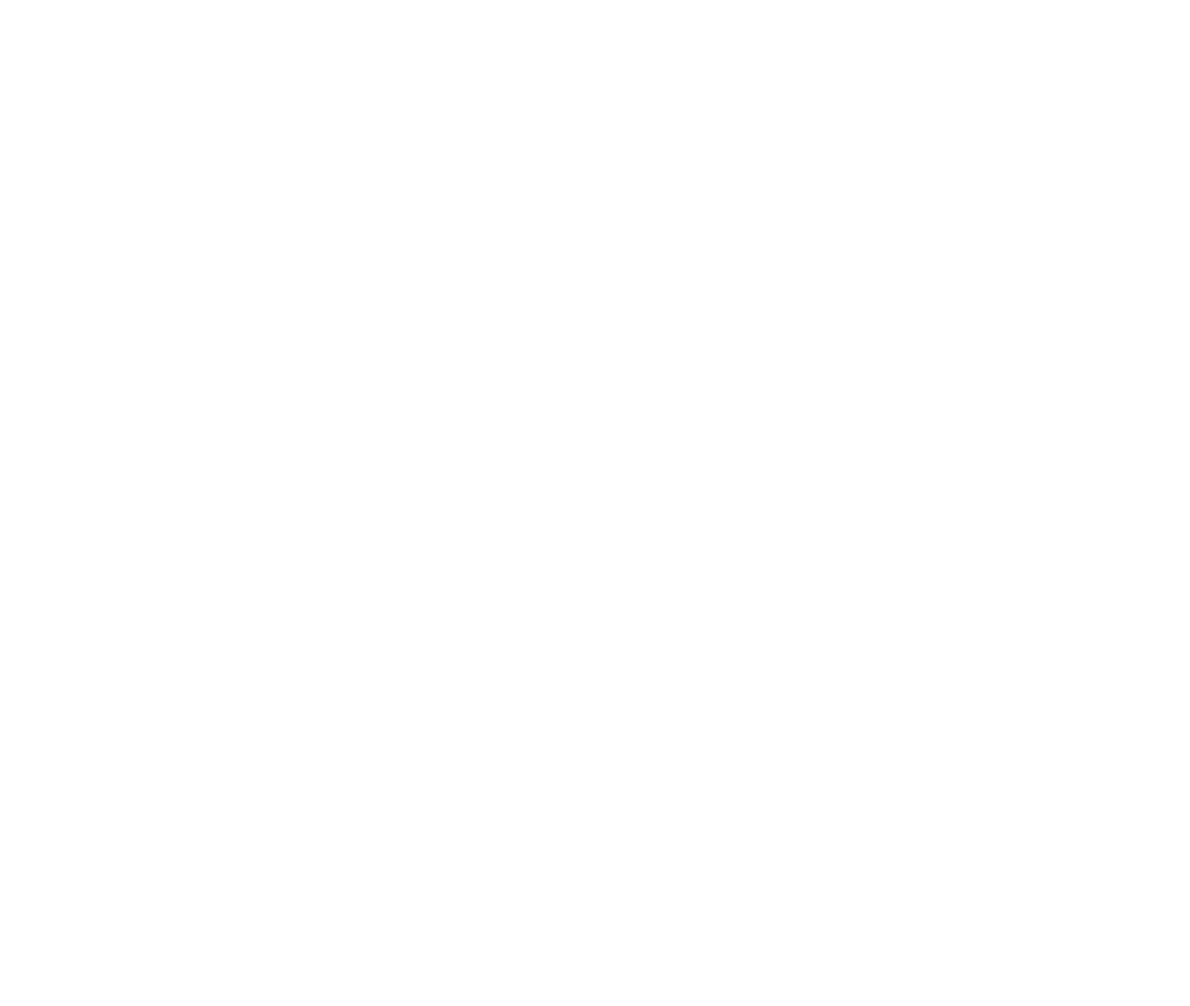
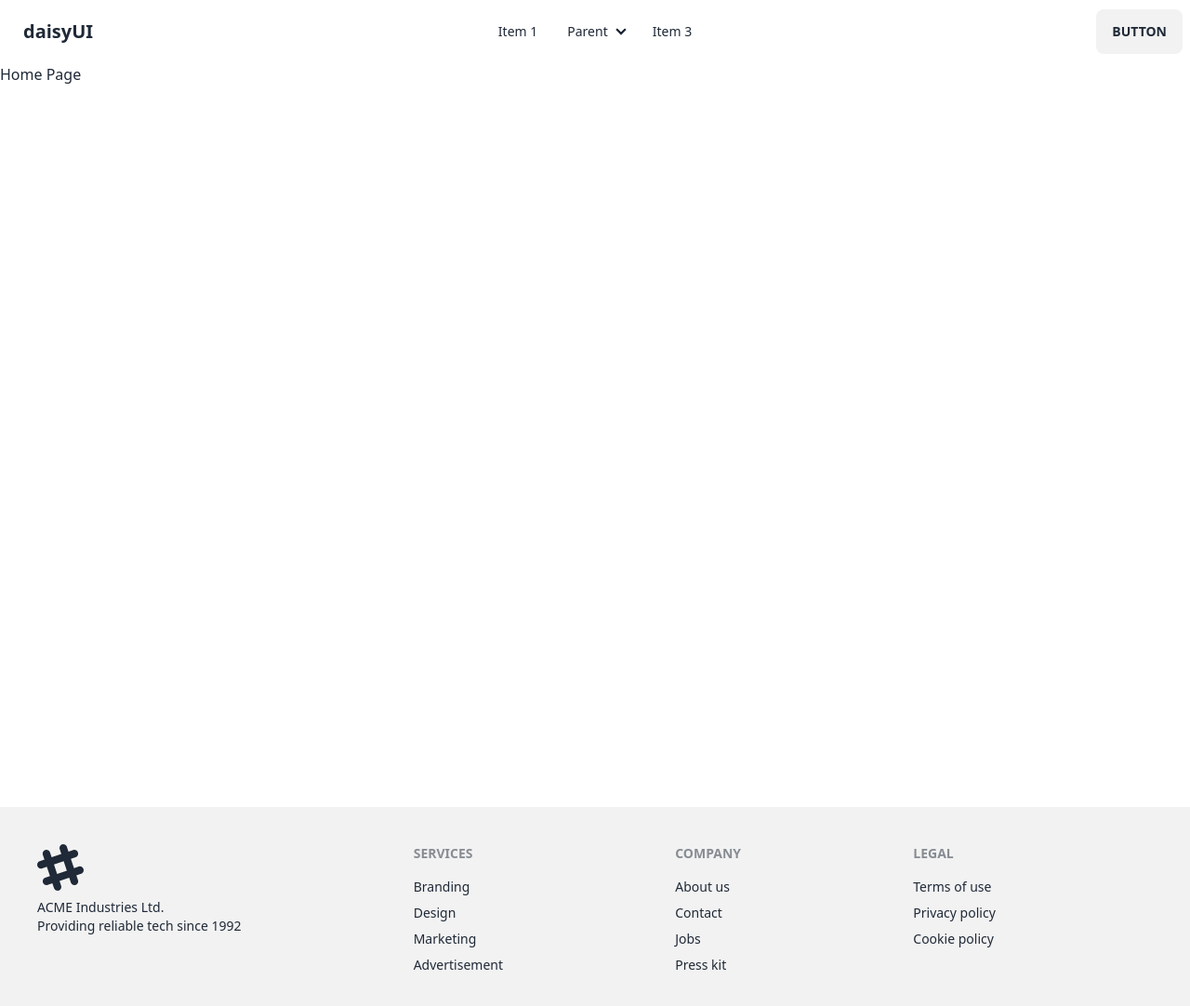
Before and after one commit to kamrulsaad/pc-builder-nextjs, a Next.js app: page / in a window 1280 px wide. Shown: the top 1082 px of the page at 93% size. Before the commit the page ends 800 px from the top, so only its background shows below. Built offline with nearby package versions, Linux system fonts and the light colour scheme.

Commit message:
Added basic Layout System

```diff
--- /dev/null
+++ b/src/components/Layouts/RootLayout.js
@@ -0,0 +1,17 @@
+import React from 'react'
+import Navbar from '../Shared/Navbar'
+import Footer from '../Shared/Footer'
+
+const RootLayout = ({ children }) => {
+    return (
+        <>
+            <Navbar />
+            <div className='min-h-screen'>
+                {children}
+            </div>
+            <Footer />
+        </>
+    )
+}
+
+export default RootLayout
--- /dev/null
+++ b/src/components/Shared/Footer.js
@@ -0,0 +1,34 @@
+import React from 'react'
+
+const Footer = () => {
+    return (
+        <footer className="footer p-10 bg-base-200 text-base-content">
+            <div>
+                <svg width="50" height="50" viewBox="0 0 24 24" xmlns="http://www.w3.org/2000/svg" fillRule="evenodd" clipRule="evenodd" className="fill-current"><path d="M22.672 15.226l-2.432.811.841 2.515c.33 1.019-.209 2.127-1.23 2.456-1.15.325-2.148-.321-2.463-1.226l-.84-2.518-5.013 1.677.84 2.517c.391 1.203-.434 2.542-1.831 2.542-.88 0-1.601-.564-1.86-1.314l-.842-2.516-2.431.809c-1.135.328-2.145-.317-2.463-1.229-.329-1.018.211-2.127 1.231-2.456l2.432-.809-1.621-4.823-2.432.808c-1.355.384-2.558-.59-2.558-1.839 0-.817.509-1.582 1.327-1.846l2.433-.809-.842-2.515c-.33-1.02.211-2.129 1.232-2.458 1.02-.329 2.13.209 2.461 1.229l.842 2.515 5.011-1.677-.839-2.517c-.403-1.238.484-2.553 1.843-2.553.819 0 1.585.509 1.85 1.326l.841 2.517 2.431-.81c1.02-.33 2.131.211 2.461 1.229.332 1.018-.21 2.126-1.23 2.456l-2.433.809 1.622 4.823 2.433-.809c1.242-.401 2.557.484 2.557 1.838 0 .819-.51 1.583-1.328 1.847m-8.992-6.428l-5.01 1.675 1.619 4.828 5.011-1.674-1.62-4.829z"></path></svg>
+                <p>ACME Industries Ltd.<br />Providing reliable tech since 1992</p>
+            </div>
+            <div>
+                <span className="footer-title">Services</span>
+                <a className="link link-hover">Branding</a>
+                <a className="link link-hover">Design</a>
+                <a className="link link-hover">Marketing</a>
+                <a className="link link-hover">Advertisement</a>
+            </div>
+            <div>
+                <span className="footer-title">Company</span>
+                <a className="link link-hover">About us</a>
+                <a className="link link-hover">Contact</a>
+                <a className="link link-hover">Jobs</a>
+                <a className="link link-hover">Press kit</a>
+            </div>
+            <div>
+                <span className="footer-title">Legal</span>
+                <a className="link link-hover">Terms of use</a>
+                <a className="link link-hover">Privacy policy</a>
+                <a className="link link-hover">Cookie policy</a>
+            </div>
+        </footer>
+    )
+}
+
+export default Footer
--- /dev/null
+++ b/src/components/Shared/Navbar.js
@@ -0,0 +1,47 @@
+import React from 'react'
+
+const Navbar = () => {
+    return (
+        <div className="navbar bg-base-100">
+            <div className="navbar-start">
+                <div className="dropdown">
+                    <label tabIndex={0} className="btn btn-ghost lg:hidden">
+                        <svg xmlns="http://www.w3.org/2000/svg" className="h-5 w-5" fill="none" viewBox="0 0 24 24" stroke="currentColor"><path strokeLinecap="round" strokeLinejoin="round" strokeWidth="2" d="M4 6h16M4 12h8m-8 6h16" /></svg>
+                    </label>
+                    <ul tabIndex={0} className="menu menu-sm dropdown-content mt-3 z-[1] p-2 shadow bg-base-100 rounded-box w-52">
+                        <li><a>Item 1</a></li>
+                        <li>
+                            <a>Parent</a>
+                            <ul className="p-2">
+                                <li><a>Submenu 1</a></li>
+                                <li><a>Submenu 2</a></li>
+                            </ul>
+                        </li>
+                        <li><a>Item 3</a></li>
+                    </ul>
+                </div>
+                <a className="btn btn-ghost normal-case text-xl">daisyUI</a>
+            </div>
+            <div className="navbar-center hidden lg:flex">
+                <ul className="menu menu-horizontal px-1">
+                    <li><a>Item 1</a></li>
+                    <li tabIndex={0}>
+                        <details>
+                            <summary>Parent</summary>
+                            <ul className="p-2">
+                                <li><a>Submenu 1</a></li>
+                                <li><a>Submenu 2</a></li>
+                            </ul>
+                        </details>
+                    </li>
+                    <li><a>Item 3</a></li>
+                </ul>
+            </div>
+            <div className="navbar-end">
+                <a className="btn">Button</a>
+            </div>
+        </div>
+    )
+}
+
+export default Navbar
--- a/src/pages/_app.js
+++ b/src/pages/_app.js
@@ -1,5 +1,7 @@
 import '@/styles/globals.css'
 
-export default function App({ Component, pageProps }) {
-  return <Component {...pageProps} />
+export default function MyApp({ Component, pageProps }) {
+  const getLayout = Component.getLayout || ((page) => page)
+
+  return getLayout(<Component {...pageProps} />)
 }
--- a/src/pages/_document.js
+++ b/src/pages/_document.js
@@ -2,7 +2,7 @@
 
 export default function Document() {
   return (
-    <Html lang="en">
+    <Html data-theme='light' lang="en">
       <Head />
       <body>
         <Main />
--- a/src/pages/index.js
+++ b/src/pages/index.js
@@ -1,6 +1,13 @@
+import RootLayout from "@/components/Layouts/RootLayout"
 
 export default function HomePage() {
   return (
-    <></>
+    <h1>Home Page</h1>
   )
 }
+
+HomePage.getLayout = function getLayout(page) {
+  return (
+    <RootLayout>{page}</RootLayout>
+  )
+}
```
